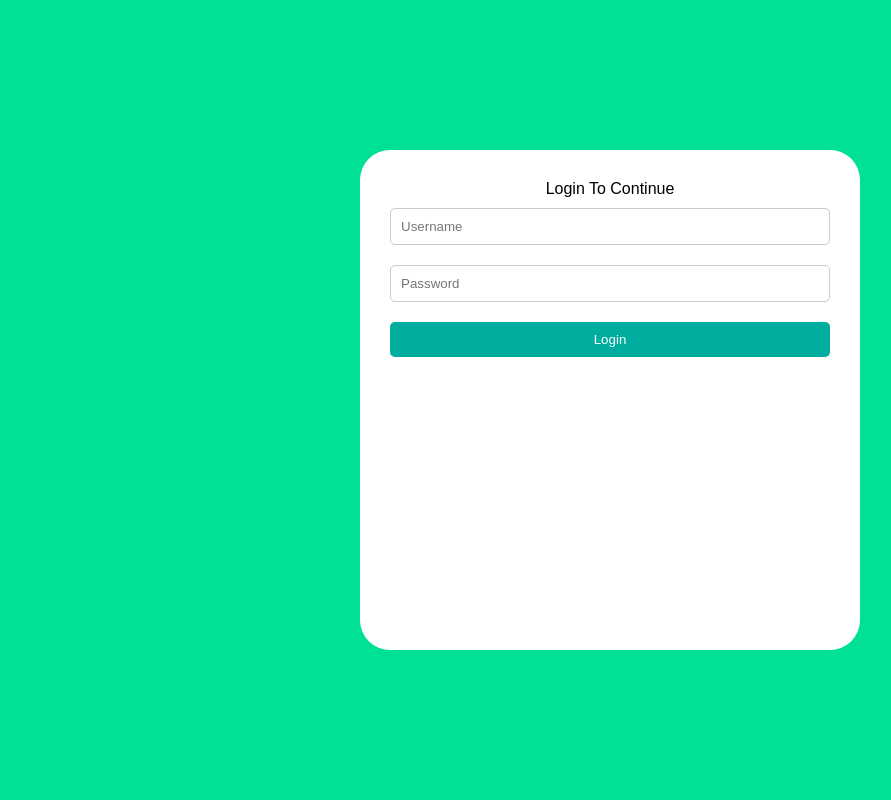
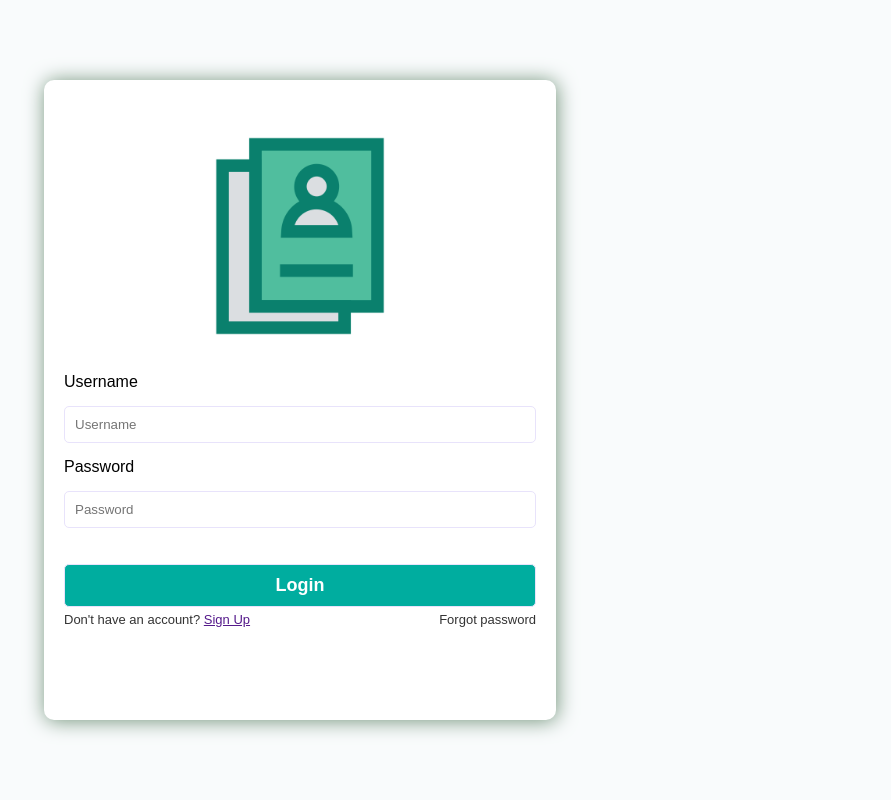
Before and after one commit to dndyma/HalalTravel, a PHP site: page /login.php in a window 1280 px wide. Shown: the whole page, without its empty margins (340-1231 px from the left). Run offline with PHP 8.4, Linux system fonts and the light colour scheme.

Commit message:
add : Menambah login css

```diff
--- a/assets/css/login.css
+++ b/assets/css/login.css
@@ -1,53 +1,75 @@
  body {
-    background-color: #00e196;
+    background-color: var(--tung);
+    position: relative;
+    height: 100vh;
+    display: flex;
+    justify-content: center;
+    align-items: center;
+ }
 
+input,button {
+    border-radius: 5px;
+    border: 1px solid #E8E3FB;
+    padding:10px;
+}
+
+button {
+    width: 100%;
+    color:white;
+    font-size: large;
+    font-weight: bold;
+    background-color: var(--ijau);
+}
+input {
+    outline: none;
+}
+input:focus {
+    border:1px solid var(--ijau);
 }
 
 
 .container {
-            position: relative;
-            width: 100%;
-            height: 100vh;
-            display: flex;
-            justify-content: flex-end;
-            align-items: center;
+    box-shadow: 1px 1px 20px  rgb(113, 146, 121);
+    border-radius: 10px;
+    width: 40%;
+    height: 80%;
+    background-color: white;
+    padding:20px;
 }
 
-        .img-login {
-            position: absolute;
-            z-index: -1;
-            width: 100%;
+.container form {
+    display: flex;
+    flex-direction: column;
     height: 100%;
-            object-fit: cover;
+    justify-content: space-evenly;
 }
 
-        .form-login {
-            background-color: rgba(255, 255, 255, 1);
-            /* semi transparan */
-            padding: 30px;
-            border-radius: 30px;
-            margin-right: 80px;
-            width: 500px;
-            text-align: center;
-            height: 500px
+.container form .inputnya {
+    display: flex;
+    flex-direction: column;
+    gap:15px;
 }
 
-        .form-login input[type="text"],
-        .form-login input[type="password"] {
-            width: 100%;
-            padding: 10px;
-            margin: 10px 0;
-            border-radius: 5px;
-            border: 1px solid #ccc;
+.container form .btn {
+    display: flex;
+    flex-direction: column;
 }
 
-        .form-login input[type="submit"] {
+.container form .btn div {
+    color: #333333;
+    margin-top: 5px;
+    font-size: small;
+    display: flex;
     width: 100%;
-            padding: 10px;
-            background-color: var(--ijau);
-            color: white;
-            border: none;
-            border-radius: 5px;
-            margin-top: 10px;
-            cursor: pointer;
+    justify-content: space-between;
 }
+.container form .img-icons {
+    display: flex;
+    width: 100%;
+    justify-content: center;
+}
+
+.container form .img-icons img {
+    width: 200px;
+    height: 200px;
+}
--- a/assets/css/root.css
+++ b/assets/css/root.css
@@ -2,6 +2,7 @@
     padding: 0;
     margin: 0;
     box-sizing: border-box;
+    scroll-behavior: smooth;
 }
 
 :root {
@@ -14,4 +15,8 @@
 }
 body {
     font-family: "Poppins", sans-serif;
+    display: flex;
+    min-height: 100vh;
+    flex-direction: column;
+    justify-content: space-between;
 }
--- a/pages/login.php
+++ b/pages/login.php
@@ -36,10 +36,22 @@ if (isset($_POST['login'])) {
 <body>
     <div class="container">
         <form action="login.php" class="form-login" method='POST'>
-            <p>Login To Continue</p>
-            <input type="text" placeholder="Username" name='username'>
-            <input type="password" placeholder="Password" name='password'>
-            <input type="submit" value="Login" name='login'>
+            <div class="img-icons">
+                <img src="../assets/img/muslim.png" alt="" class="mesjid">
+            </div>
+            <div class="inputnya">
+                <label for="username">Username</label>
+                <input type="text" placeholder="Username" name='username'>
+                <label for="password">Password</label>
+                <input type="password" placeholder="Password" name='password'>
+            </div>
+            <div class="btn">
+                <button type="submit" value="Login" name='login'>Login</button>
+                <div>
+                    <p>Don't have an account? <a href="">Sign Up</a></p>
+                    <p>Forgot password</p>
+                </div>
+            </div>
             <p><?php echo $login_in ?></p>
         </form>
     </div>
```
Also changed, not shown: assets/css/style.css (+64 -1 lines), pages/index.php (+50 -5 lines), assets/icons/mosque.png (added), assets/img/baru.jpg (added), assets/img/muslim.png (added). Lines whose indentation alone changed are shown as unchanged.
